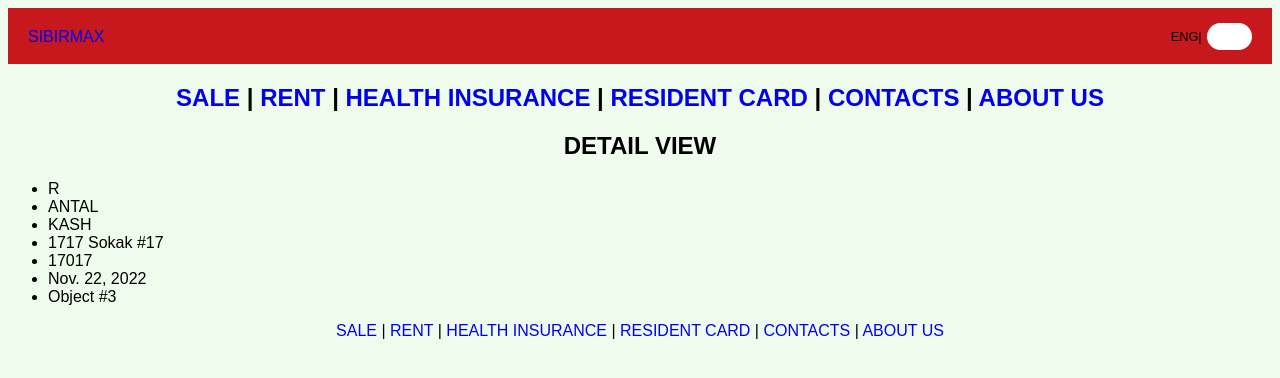
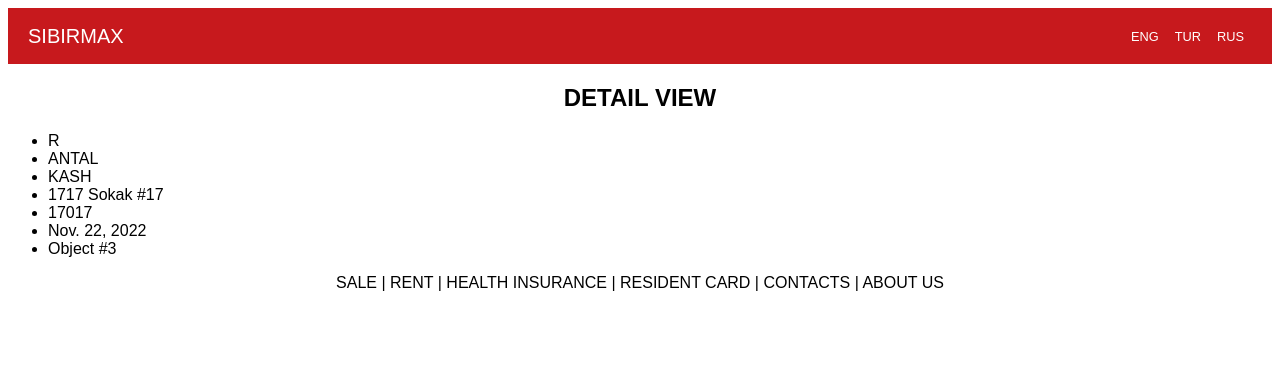
Before and after one commit to saintchayan/real_estate_project, a Django app: page /detail/8 in a window 1280 px wide. Shown: the top 378 px of the page. Run offline with Django 4.2, Linux system fonts and the light colour scheme; data comes from the database, SQL or seed files in the repository.

Commit message:
fixed how to show links

```diff
--- a/main_menu/templates/main_menu/navbar.html
+++ b/main_menu/templates/main_menu/navbar.html
@@ -1,8 +1,9 @@
+{% load static %}
 <nav>
-    <a href="{% url 'sale_list' %}">SALE</a> |
-    <a href="{% url 'rent_list' %}">RENT</a> |
-    <a href="{% url 'medical_insurance' %}">HEALTH INSURANCE</a> |
-    <a href="{% url 'resident_card' %}">RESIDENT CARD</a> |
-    <a href="{% url 'contacts' %}">CONTACTS</a> |
-    <a href="{% url 'about_us' %}">ABOUT US</a>
+    <a href="{% url 'sale_list' %}" class="navbar">SALE</a> |
+    <a href="{% url 'rent_list' %}" class="navbar">RENT</a> |
+    <a href="{% url 'medical_insurance' %}" class="navbar">HEALTH INSURANCE</a> |
+    <a href="{% url 'resident_card' %}" class="navbar">RESIDENT CARD</a> |
+    <a href="{% url 'contacts' %}" class="navbar">CONTACTS</a> |
+    <a href="{% url 'about_us' %}" class="navbar">ABOUT US</a>
 </nav>
--- a/static/css/base.css
+++ b/static/css/base.css
@@ -1,11 +1,6 @@
 h1, h2, h3, h4, nav {
   text-align: center;
 }
-
-body
-    {
-    background-color: #EFFBED;
-    }
 
 img {
     height: 500p;
@@ -27,6 +22,11 @@ img {
 
 div {
     display: block;
+}
+
+.main_menu {
+    color: white;
+    font-size: 20px;
 }
 
 #topRedStrip {
@@ -120,12 +120,6 @@ div {
     z-index: 1;
 }
 
-.toggleSelector {
-    background: white;
-    height: calc(100% - 2px);
-    width: calc(50% - 2px);
-    border-radius: 15px;
-    position: absolute;
-    top: 1px;
-    transition: 0.2s linear left;
+.navbar {
+    color: black;
 }
--- a/templates/base.html
+++ b/templates/base.html
@@ -15,7 +15,7 @@
         <span id="Header" class="ControlBaseWrapper " style="">
             <header id="header">
                 <div id="headerLeft">
-                    <a href="{% url 'all_objects' %}" style="height: 56px; width: 159px; vertical-align: middle; margin-left: 0px;">SIBIRMAX</a>
+                    <a href="{% url 'all_objects' %}" class="main_menu" style="height: 56px; width: 159px; vertical-align: middle; margin-left: 0px;">SIBIRMAX</a>
                     <div id="cmsPreviewCont" class="noPrint">
                         <div id="cmsPreviewInnerCont"></div>
                     </div>
@@ -25,12 +25,11 @@
                         <span id="langToggle" class="ControlBaseWrapper ">
                             <div id="toggleSwitchCon ">
                                 <div class="toggleSwitchInnerCon">
-                                    <a href="" class="toggleOption selected" data-value="1">ENG|</a>
+                                    <a href="" class="toggleOption " data-value="1">ENG</a>
                                     <a href="" class="toggleOption " data-value="2">TUR</a>
-                                    <div class="toggleSelector" style="width: 50%; left: 50%;"></div>
+                                    <a href="" class="toggleOption " data-value="2">RUS</a>
                                 </div>
                             </div>
-                            <script>var toggle = new Controls.Desktop.Toggle(null, 'langToggle');</script>
                         </span>
                     </div>
                 </div>
@@ -39,12 +38,6 @@
         </span>
 
 
-
-
-        <h2>
-            {% include 'main_menu/navbar.html' %}
-        </h2>
-
         {% block content %} {% endblock %}
         {% include 'main_menu/navbar.html' %}
     </div>
```
Also changed, not shown: main_menu/models.py (+0 -9 lines).
